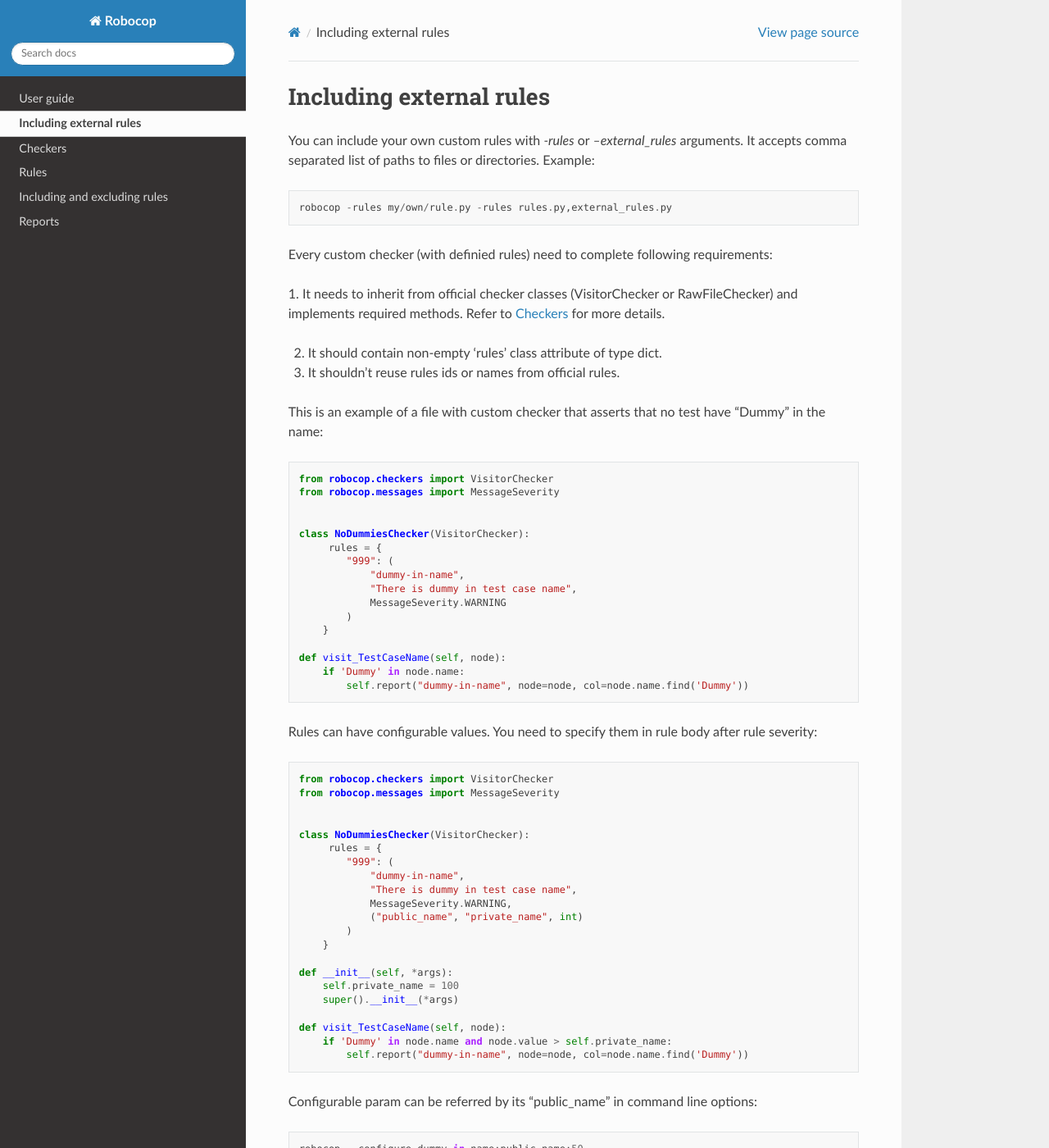
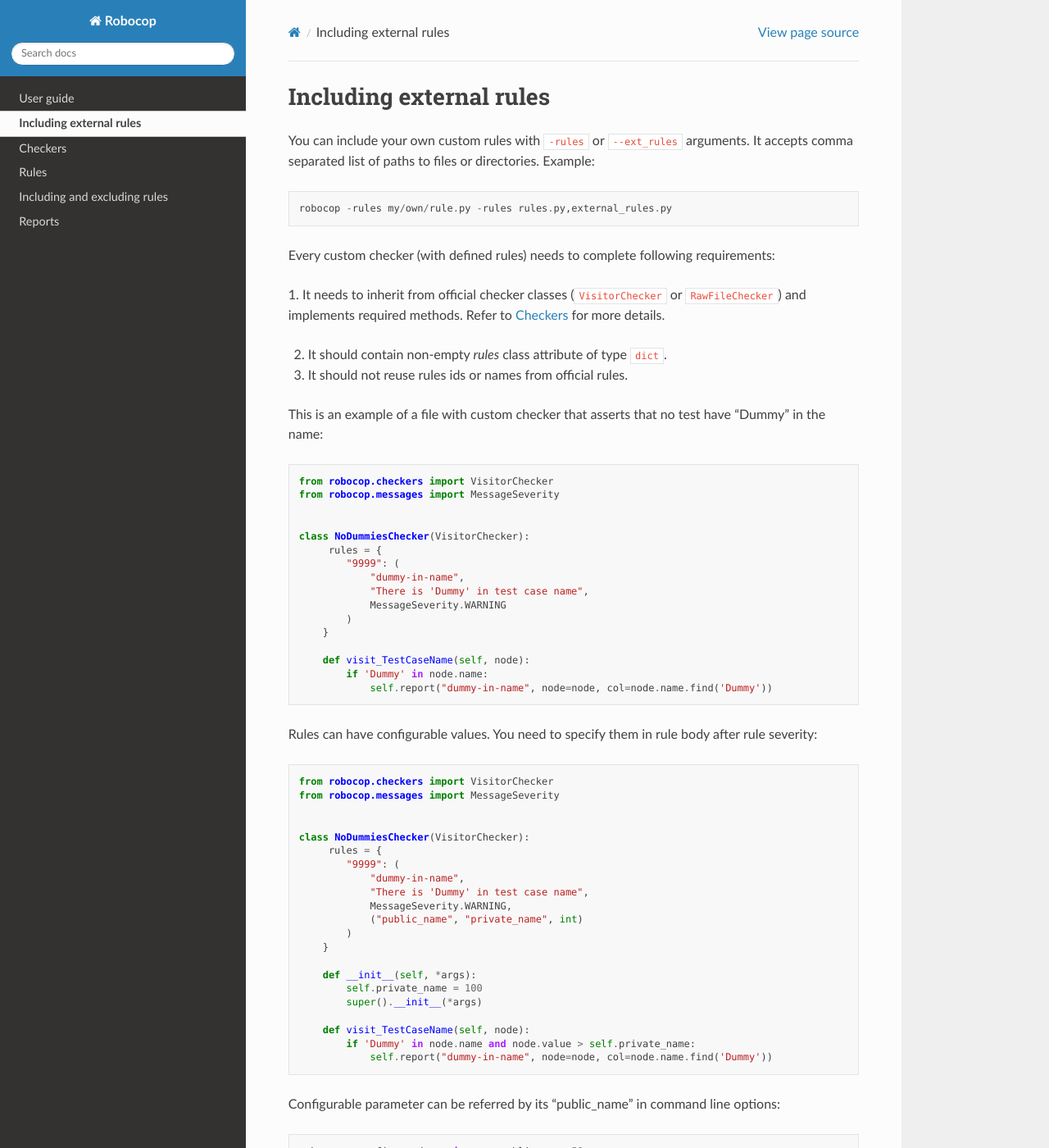
Before and after one commit to MarketSquare/robotframework-robocop, a Sphinx documentation site: the page built from docs/external_rules.rst, in a window 1280 px wide and 1400 px high. Shown: the whole window at 82% size. Built offline with Sphinx 7.4.7 and the Read the Docs theme 2.0.0, drawn with Linux system fonts in a browser that asks for light colours.

```diff
--- a/docs/external_rules.rst
+++ b/docs/external_rules.rst
@@ -3,20 +3,19 @@
 Including external rules
 ========================
 
-You can include your own custom rules with `-rules` or `--external_rules` arguments. It accepts comma separated list of
-paths to files or directories. Example::
+You can include your own custom rules with ``-rules`` or ``--ext_rules`` arguments.
+It accepts comma separated list of paths to files or directories. Example::
 
     robocop -rules my/own/rule.py -rules rules.py,external_rules.py
 
+Every custom checker (with defined rules) needs to complete following requirements:
 
-Every custom checker (with definied rules) need to complete following requirements:
-
-1. It needs to inherit from official checker classes (VisitorChecker or RawFileChecker) and implements required methods.
+1. It needs to inherit from official checker classes (``VisitorChecker`` or ``RawFileChecker``) and implements required methods.
 Refer to :ref:`checkers` for more details.
 
-2. It should contain non-empty 'rules' class attribute of type dict.
+2. It should contain non-empty *rules* class attribute of type ``dict``.
 
-3. It shouldn't reuse rules ids or names from official rules.
+3. It should not reuse rules ids or names from official rules.
 
 This is an example of a file with custom checker that asserts that no test have "Dummy" in the name::
 
@@ -26,16 +25,16 @@ This is an example of a file with custom checker that asserts that no test have
 
     class NoDummiesChecker(VisitorChecker):
          rules = {
-            "999": (
+            "9999": (
                 "dummy-in-name",
-                "There is dummy in test case name",
+                "There is 'Dummy' in test case name",
                 MessageSeverity.WARNING
             )
         }
 
-    def visit_TestCaseName(self, node):
-        if 'Dummy' in node.name:
-            self.report("dummy-in-name", node=node, col=node.name.find('Dummy'))
+        def visit_TestCaseName(self, node):
+            if 'Dummy' in node.name:
+                self.report("dummy-in-name", node=node, col=node.name.find('Dummy'))
 
 Rules can have configurable values. You need to specify them in rule body after rule severity::
 
@@ -45,23 +44,23 @@ Rules can have configurable values. You need to specify them in rule body after
 
     class NoDummiesChecker(VisitorChecker):
          rules = {
-            "999": (
+            "9999": (
                 "dummy-in-name",
-                "There is dummy in test case name",
+                "There is 'Dummy' in test case name",
                 MessageSeverity.WARNING,
                 ("public_name", "private_name", int)
             )
         }
 
-    def __init__(self, *args):
-        self.private_name = 100
-        super().__init__(*args)
+        def __init__(self, *args):
+            self.private_name = 100
+            super().__init__(*args)
 
-    def visit_TestCaseName(self, node):
-        if 'Dummy' in node.name and node.value > self.private_name:
-            self.report("dummy-in-name", node=node, col=node.name.find('Dummy'))
+        def visit_TestCaseName(self, node):
+            if 'Dummy' in node.name and node.value > self.private_name:
+                self.report("dummy-in-name", node=node, col=node.name.find('Dummy'))
 
 
-Configurable param can be referred by its "public_name" in command line options::
+Configurable parameter can be referred by its "public_name" in command line options::
 
     robocop --configure dummy-in-name:public_name:50
```
Also changed, not shown: docs/including_rules.rst (+9 -10 lines), docs/user_guide.rst (+10 -12 lines).
